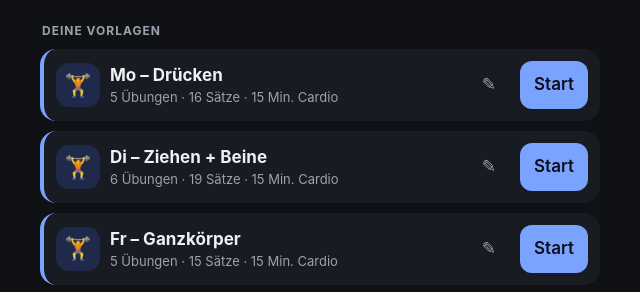
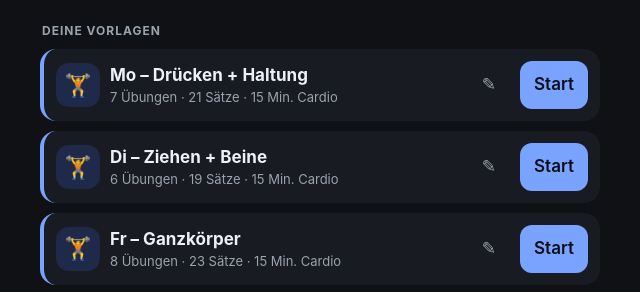
Before and after one commit to jarvisnoahfaber-debug/pj-training, a plain HTML site: page index.html in a window 1280 px wide. Both pictures are taken after a click on the button "Noah". Shown: the part 358-650 px from the top of the page, without its empty margins (320-960 px from the left). Drawn offline with Linux system fonts and the light colour scheme.

Commit message:
Update index.html

```diff
--- a/index.html
+++ b/index.html
@@ -292,9 +292,9 @@ function infoOeffnen(id,nameDe){
 /* Vorläufige Vorlagen für Noah (Plan: Mo Drücken, Di Ziehen + 2 Beinübungen, Fr Ganzkörper, je 45 Min. Kraft + 15 Min. Cardio; Mi/Do Fechten).
    Übungen sind Platzhalter, bis Noahs abgegebener Plan eingesetzt ist – in der App frei änderbar. */
 const START_NOAH = [
-  {id:"mo",name:"Mo – Drücken",art:"kraft",cardio:15,ex:[["Bankdrücken (LH)",4,"8"],["Schrägbankdrücken (KH)",3,"10"],["Schulterdrücken (KH)",3,"10"],["Seitheben (KH)",3,"12"],["Trizepsdrücken (Kabel)",3,"12"]]},
-  {id:"di",name:"Di – Ziehen + Beine",art:"kraft",cardio:15,ex:[["Klimmzüge",4,"max"],["Rudern (LH)",3,"8"],["Latzug eng",3,"10"],["Bizepscurls (KH)",3,"12"],["Beinpresse",3,"10"],["Rumänisches Kreuzheben",3,"10"]]},
-  {id:"fr",name:"Fr – Ganzkörper",art:"kraft",cardio:15,ex:[["Kniebeuge",3,"8"],["Bankdrücken (LH)",3,"8"],["Rudern (KH, einarmig)",3,"10"],["Schulterdrücken (KH)",3,"10"],["Plank (Sek.)",3,"45"]]},
+  {id:"mo",name:"Mo – Drücken + Haltung",art:"kraft",cardio:15,ex:[["Bankdrücken (LH)",4,"8"],["Schrägbankdrücken (KH)",3,"10"],["Schulterdrücken (KH)",3,"10"],["Seitheben (KH)",3,"12"],["Trizepsdrücken (Kabel)",3,"12"],["Face Pulls",3,"15"],["Reverse Butterfly",2,"15"]]},
+  {id:"di",name:"Di – Ziehen + Beine",art:"kraft",cardio:15,ex:[["Latzug breit",4,"10"],["Rudern (LH)",3,"8"],["Face Pulls",3,"15"],["Bizepscurls (KH)",3,"12"],["Beinpresse",3,"10"],["Rumänisches Kreuzheben",3,"10"]]},
+  {id:"fr",name:"Fr – Ganzkörper",art:"kraft",cardio:15,ex:[["Beinpresse",3,"10"],["Beinbeuger sitzend",3,"12"],["Bankdrücken (KH)",3,"10"],["Kabelrudern sitzend",3,"10"],["Schulterdrücken (KH)",3,"10"],["Face Pulls",3,"15"],["Hyperextensions",2,"12"],["Kabel-Crunch",3,"15"]]},
   {id:"fe",name:"Fechten (Skalden)",art:"fechten",cardio:0,ex:[]}
 ];
 /* Extra-Block: Haltungs- und Rücken-Flow aus der Morgen-App, fürs Gym (vor oder nach dem Training, ca. 10–12 Min.) */
@@ -347,6 +347,7 @@ function renderHero(vl){
 function home(){
   if(!wer){show("s-wer");return}
   if(wer==="noah"&&!S.get(K("init"),false)){setVorlagen(START_NOAH.map(v=>({...v,ex:v.ex.map(([n,s,w])=>({n,s,w}))})));S.set(K("init"),true)}
+  if(wer==="noah"&&!S.get(K("plan2"),false)){const vl=vorlagen();START_NOAH.filter(v=>["mo","di","fr"].includes(v.id)).forEach(v=>{const n={...v,ex:v.ex.map(([n,s,w])=>({n,s,w}))},i=vl.findIndex(x=>x.id===v.id);if(i>=0)vl[i]=n;else vl.push(n)});setVorlagen(vl);S.set(K("plan2"),true)}
   if(wer==="noah"&&!S.get(K("extraRuecken"),false)){const vl=vorlagen();if(!vl.some(v=>v.id==="ru"))vl.push({...EXTRA_RUECKEN,ex:EXTRA_RUECKEN.ex.map(([n,s,w])=>({n,s,w}))});setVorlagen(vl);S.set(K("extraRuecken"),true)}
   $("hallo").textContent=wer==="noah"?"Servus Noah":"Servus Clemens";
   $("heute").textContent=new Date().toLocaleDateString("de-AT",{weekday:"long",day:"numeric",month:"long"});
```
